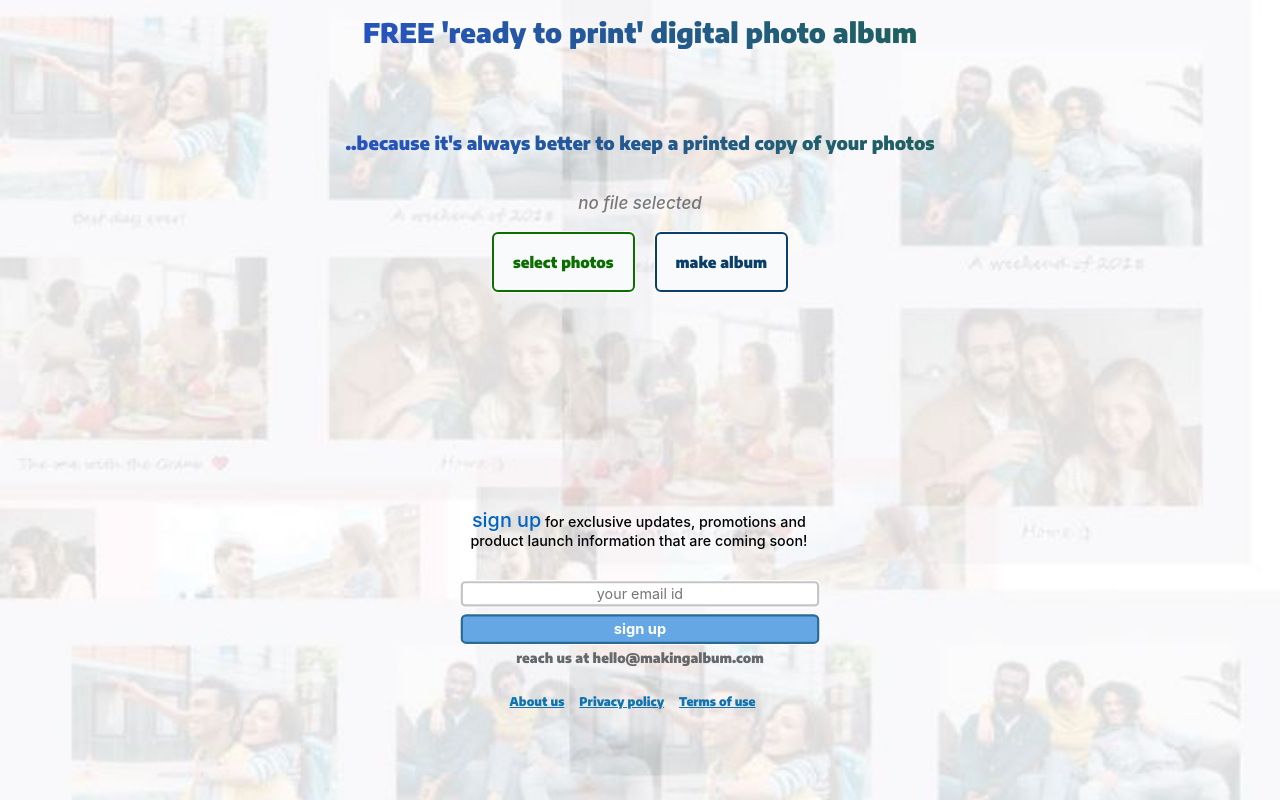
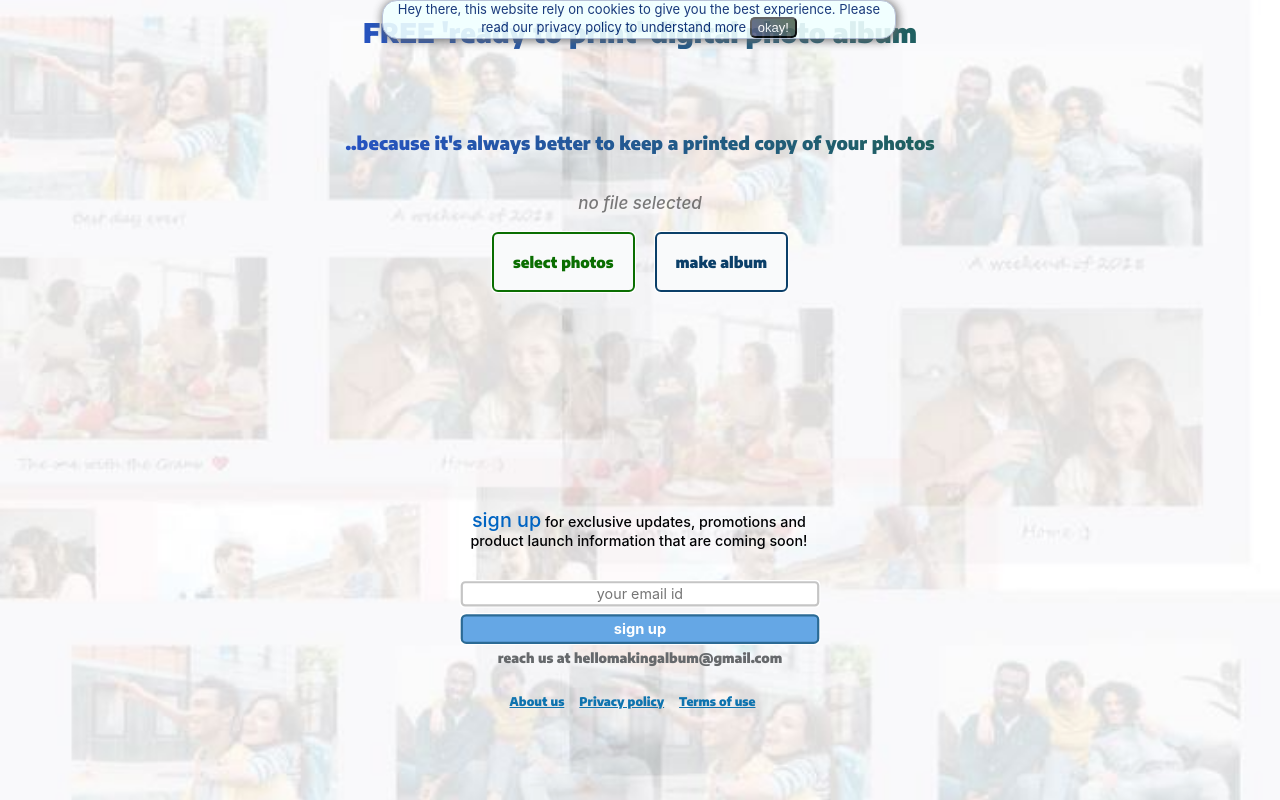
Before and after one commit to edwinvarghese4442/makingalbum_source, a React (Create React App) app: page / in a window 1280 px wide. Shown: the top 800 px of the page. Built offline with nearby package versions, Linux system fonts and the light colour scheme.

Commit message:
added cookie bar and button in front end

```diff
--- a/src/App.css
+++ b/src/App.css
@@ -48,6 +48,33 @@
     /* background-image: url('./images/main.png'); */
     transform: scale(.5);
  }
+
+ .cookiebar{
+  position: fixed;
+  background-color: #fff;
+  text-align: center;
+  width: 40%;
+  right: 0;
+  margin-right: 30%;
+  z-index: 10;
+  background-color: azure;
+  opacity: .9;
+  border-radius: 15px;
+  font-size: 13px;
+  color: #00256e;
+  border: #b1bcd3;
+  border-style: solid;
+  border-width: 1px;
+  box-shadow: 1px 1px 10px 1px #696969;
+}
+
+.cookie_button {
+  border-radius: 5px;
+  background-image: linear-gradient(45deg, #565e88, #4f6950);
+  /* border: rgb(255, 255, 255); */
+  color: white;
+  font-size: small;
+}
 
  .title1{
   display: list-item;
@@ -368,7 +395,7 @@
     justify-content: center;
     display: flex;
     color: #66696c;
-    margin-top: 280px;
+    margin-top: 250px;
 }
 /*
 @media screen and (min-width: 320px) and (orientation : portrait) {
--- a/src/App.js
+++ b/src/App.js
@@ -310,7 +310,7 @@ class App extends Component {
   return (
 
     <div className="background">
-
+      <div className="cookiebar"> Hey there, this website rely on cookies to give you the best experience. Please read our privacy policy to understand more  <button className='cookie_button'>okay!</button></div>
       <h1 className = "title1">FREE 'ready to print' digital photo album</h1>
       <h2 className = "title2">..because it's always better to keep a printed copy of your photos</h2>
 
@@ -369,7 +369,7 @@ class App extends Component {
 
       </div>
 
-      <p className='writeemail'>reach us at hello@makingalbum.com</p>
+      <p className='writeemail'>reach us at hellomakingalbum@gmail.com</p>
 
 
       <div className='disclaimers'>
```
